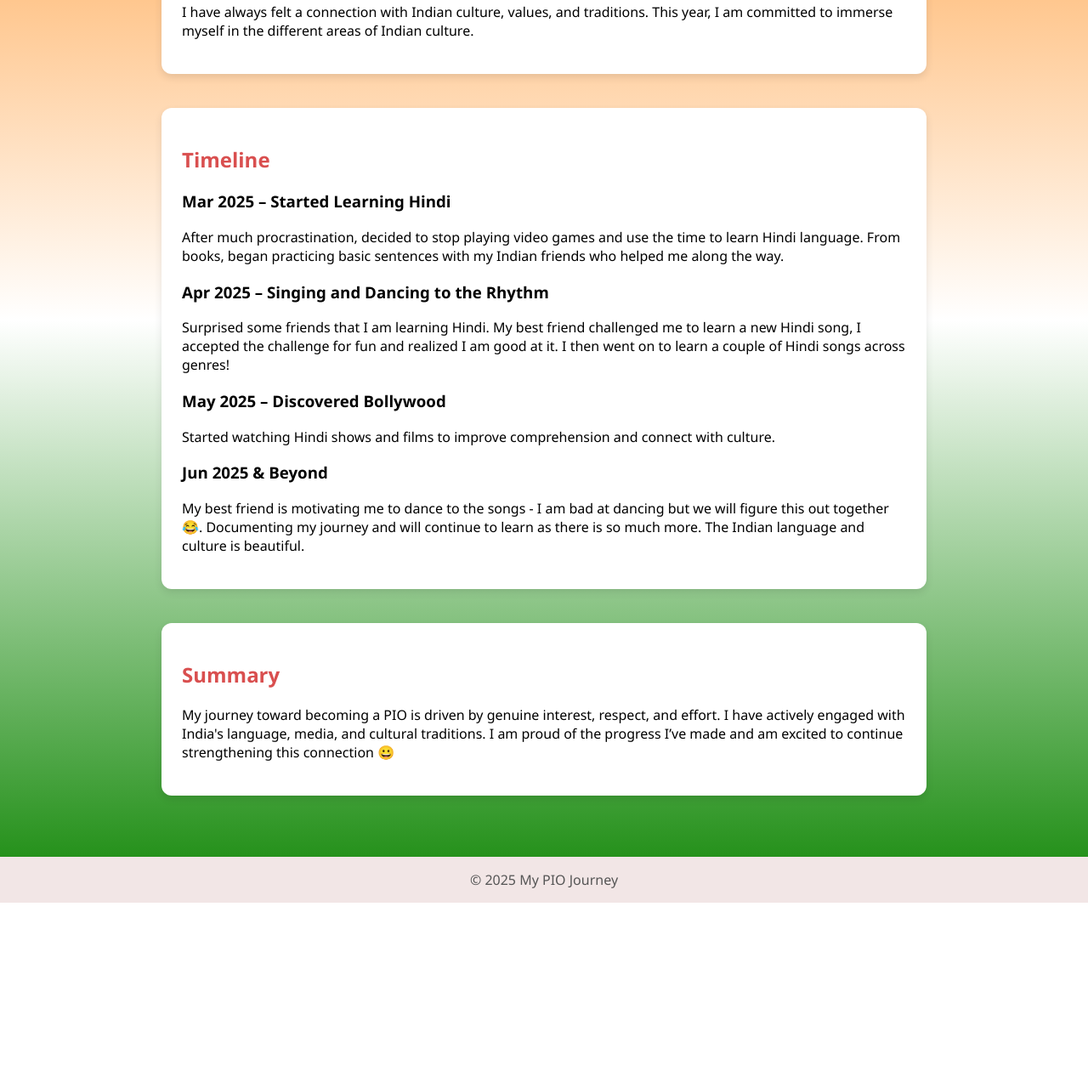
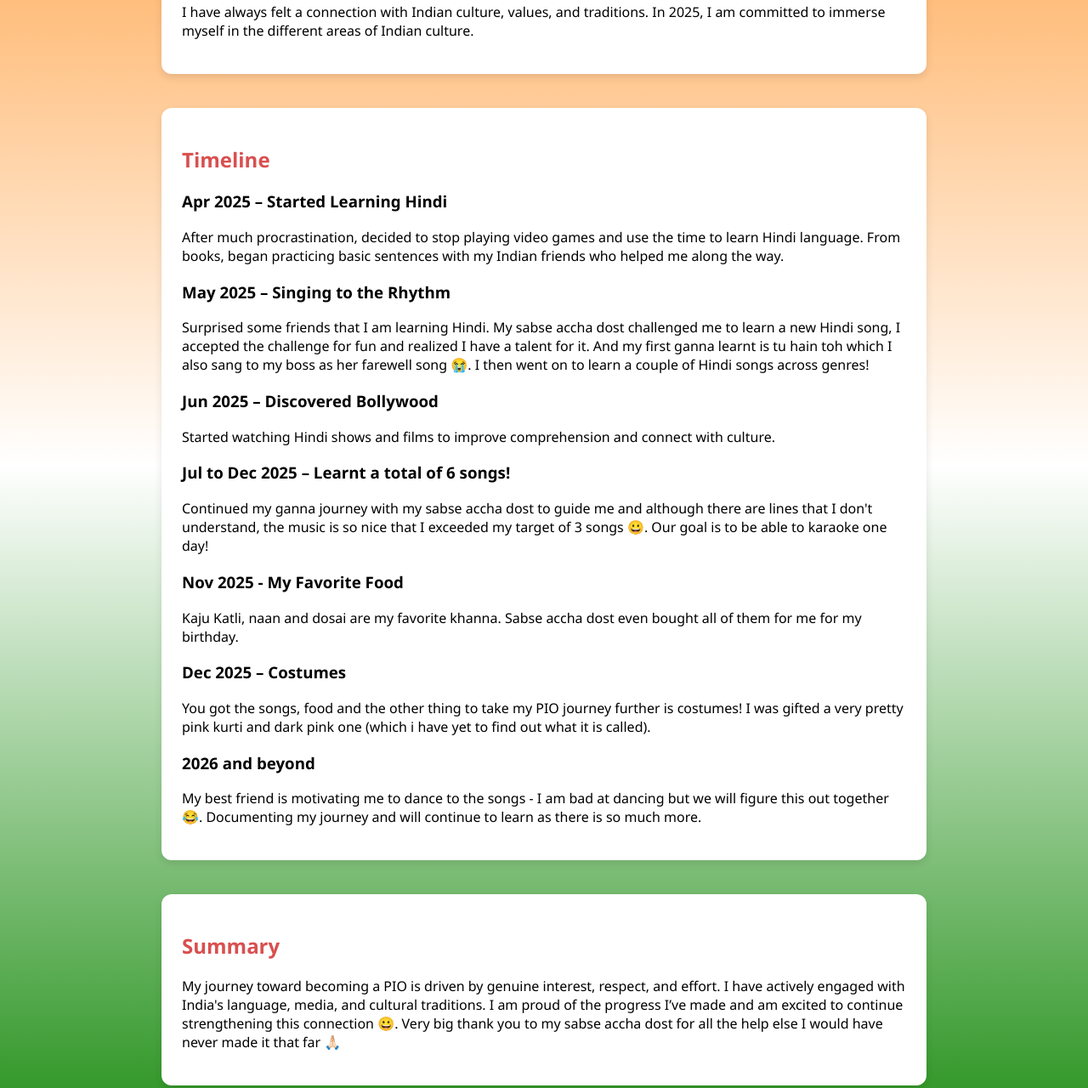
Before and after one commit to kaelynnkoh/pio, a plain HTML site: page index.html in a window 1280 px wide. Shown: the part 308-1588 px from the top of the page at 85% size. Before the commit the page ends 1370 px from the top, so only its background shows below. Drawn offline with Linux system fonts and the light colour scheme.

Commit message:
Update index.html

```diff
--- a/index.html
+++ b/index.html
@@ -66,14 +66,14 @@
 
   <header>
     <h1>My Journey to Becoming a PIO</h1>
-    <p>Why I Believe I Qualify as a Person of Indian Origin</p>
+    <p>Making small progress with the help of my dosts</p>
     <img src="https://upload.wikimedia.org/wikipedia/en/4/41/Flag_of_India.svg" alt="Indian Flag" />
   </header>
 
   <div class="container">
     <section>
       <h2>My Motivation</h2>
-      <p>I have always felt a connection with Indian culture, values, and traditions. This year, I am committed to immerse myself in the different areas of Indian culture.</p>
+      <p>I have always felt a connection with Indian culture, values, and traditions. In 2025, I am committed to immerse myself in the different areas of Indian culture.</p>
     </section>
 
     <section>
@@ -84,27 +84,39 @@
           <p>Met Indian friends and began learning about Indian festivals and food.</p>
         </div> -->
         <div class="timeline-event">
-          <h3>Mar 2025 – Started Learning Hindi</h3>
+          <h3>Apr 2025 – Started Learning Hindi</h3>
           <p>After much procrastination, decided to stop playing video games and use the time to learn Hindi language. From books, began practicing basic sentences with my Indian friends who helped me along the way.</p>
         </div>
         <div class="timeline-event">
-          <h3>Apr 2025 – Singing and Dancing to the Rhythm</h3>
-          <p>Surprised some friends that I am learning Hindi. My best friend challenged me to learn a new Hindi song, I accepted the challenge for fun and realized I am good at it. I then went on to learn a couple of Hindi songs across genres!</p>
+          <h3>May 2025 – Singing to the Rhythm</h3>
+          <p>Surprised some friends that I am learning Hindi. My sabse accha dost challenged me to learn a new Hindi song, I accepted the challenge for fun and realized I have a talent for it. And my first ganna learnt is tu hain toh which I also sang to my boss as her farewell song 😭. I then went on to learn a couple of Hindi songs across genres!</p>
         </div>
         <div class="timeline-event">
-          <h3>May 2025 – Discovered Bollywood</h3>
+          <h3>Jun 2025 – Discovered Bollywood</h3>
           <p>Started watching Hindi shows and films to improve comprehension and connect with culture.</p>
         </div>
         <div class="timeline-event">
-          <h3>Jun 2025 & Beyond</h3>
-          <p>My best friend is motivating me to dance to the songs - I am bad at dancing but we will figure this out together 😂. Documenting my journey and will continue to learn as there is so much more. The Indian language and culture is beautiful.</p>
+          <h3>Jul to Dec 2025 – Learnt a total of 6 songs!</h3>
+          <p>Continued my ganna journey with my sabse accha dost to guide me and although there are lines that I don't understand, the music is so nice that I exceeded my target of 3 songs 😀. Our goal is to be able to karaoke one day!</p>
+        </div>
+        <div class="timeline-event">
+          <h3>Nov 2025 - My Favorite Food</h3>
+          <p>Kaju Katli, naan and dosai are my favorite khanna. Sabse accha dost even bought all of them for me for my birthday.</p>
+        </div>
+        <div class="timeline-event">
+          <h3>Dec 2025 – Costumes</h3>
+          <p>You got the songs, food and the other thing to take my PIO journey further is costumes! I was gifted a very pretty pink kurti and dark pink one (which i have yet to find out what it is called).</p>
+        </div>
+        <div class="timeline-event">
+          <h3>2026 and beyond</h3>
+          <p>My best friend is motivating me to dance to the songs - I am bad at dancing but we will figure this out together 😂. Documenting my journey and will continue to learn as there is so much more.</p>
         </div>
       </div>
     </section>
 
     <section>
       <h2>Summary</h2>
-      <p>My journey toward becoming a PIO is driven by genuine interest, respect, and effort. I have actively engaged with India's language, media, and cultural traditions. I am proud of the progress I’ve made and am excited to continue strengthening this connection 😀</p>
+      <p>My journey toward becoming a PIO is driven by genuine interest, respect, and effort. I have actively engaged with India's language, media, and cultural traditions. I am proud of the progress I’ve made and am excited to continue strengthening this connection 😀. Very big thank you to my sabse accha dost for all the help else I would have never made it that far 🙏🏻</p>
     </section>
   </div>
 
```
